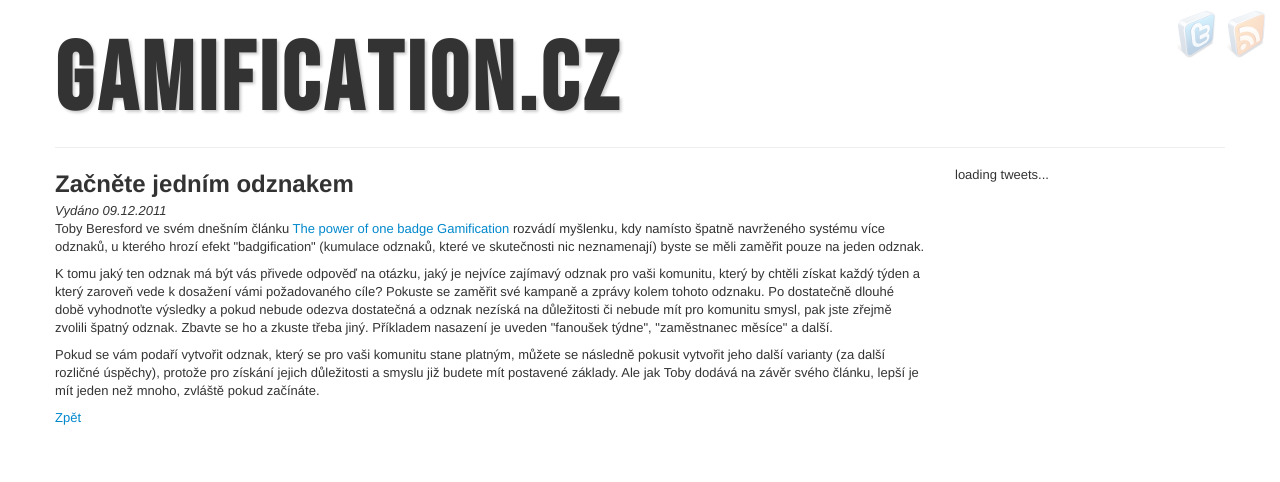
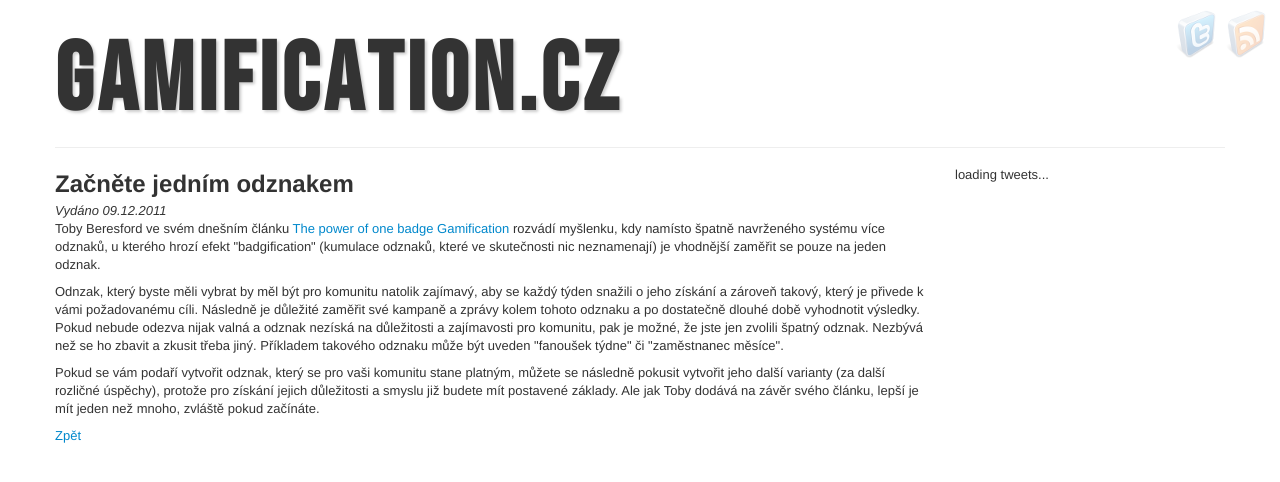
Before and after one commit to pavelbier/Gamification.cz, a Jekyll site: the page built from _posts/2011-12-09-zacnete-jednim-odznakem.markdown, in a window 1280 px wide. Shown: the top 482 px of the page. Built offline with Jekyll 4.4.1, drawn with Linux system fonts in a browser that asks for light colours; comment, search, counter and statistics services are not loaded.

Commit message:
uprava clanku o jednom odznaku

```diff
--- a/_posts/2011-12-09-zacnete-jednim-odznakem.markdown
+++ b/_posts/2011-12-09-zacnete-jednim-odznakem.markdown
@@ -4,6 +4,6 @@
 category: news
 ---
 
-<p>Toby Beresford ve svém dnešním článku <a href="http://gamificationofwork.com/2011/12/the-power-of-one-badge-gamification/">The power of one badge Gamification</a> rozvádí myšlenku, kdy namísto špatně navrženého systému více odznaků, u kterého hrozí efekt "badgification" (kumulace odznaků, které ve skutečnosti nic neznamenají) byste se měli zaměřit pouze na jeden odznak.</p>
-<p>K tomu jaký ten odznak má být vás přivede odpověď na otázku, jaký je nejvíce zajímavý odznak pro vaši komunitu, který by chtěli získat každý týden a který zaroveň vede k dosažení vámi požadovaného cíle? Pokuste se zaměřit své kampaně a zprávy kolem tohoto odznaku. Po dostatečně dlouhé době vyhodnoťte výsledky a pokud nebude odezva dostatečná a odznak nezíská na důležitosti či nebude mít pro komunitu smysl, pak jste zřejmě zvolili špatný odznak. Zbavte se ho a zkuste třeba jiný. Příkladem nasazení je uveden "fanoušek týdne", "zaměstnanec měsíce" a další.</p>
+<p>Toby Beresford ve svém dnešním článku <a href="http://gamificationofwork.com/2011/12/the-power-of-one-badge-gamification/">The power of one badge Gamification</a> rozvádí myšlenku, kdy namísto špatně navrženého systému více odznaků, u kterého hrozí efekt "badgification" (kumulace odznaků, které ve skutečnosti nic neznamenají) je vhodnější zaměřit se pouze na jeden odznak.</p>
+<p>Odnzak, který byste měli vybrat by měl být pro komunitu natolik zajímavý, aby se každý týden snažili o jeho získání a zároveň takový, který je přivede k vámi požadovanému cíli. Následně je důležité zaměřit své kampaně a zprávy kolem tohoto odznaku a po dostatečně dlouhé době vyhodnotit výsledky. Pokud nebude odezva nijak valná a odznak nezíská na důležitosti a zajímavosti pro komunitu, pak je možné, že jste jen zvolili špatný odznak. Nezbývá než se ho zbavit a zkusit třeba jiný. Příkladem takového odznaku může být uveden "fanoušek týdne" či "zaměstnanec měsíce".</p>
 <p>Pokud se vám podaří vytvořit odznak, který se pro vaši komunitu stane platným, můžete se následně pokusit vytvořit jeho další varianty (za další rozličné úspěchy), protože pro získání jejich důležitosti a smyslu již budete mít postavené základy. Ale jak Toby dodává na závěr svého článku, lepší je mít jeden než mnoho, zvláště pokud začínáte.</p>
```
